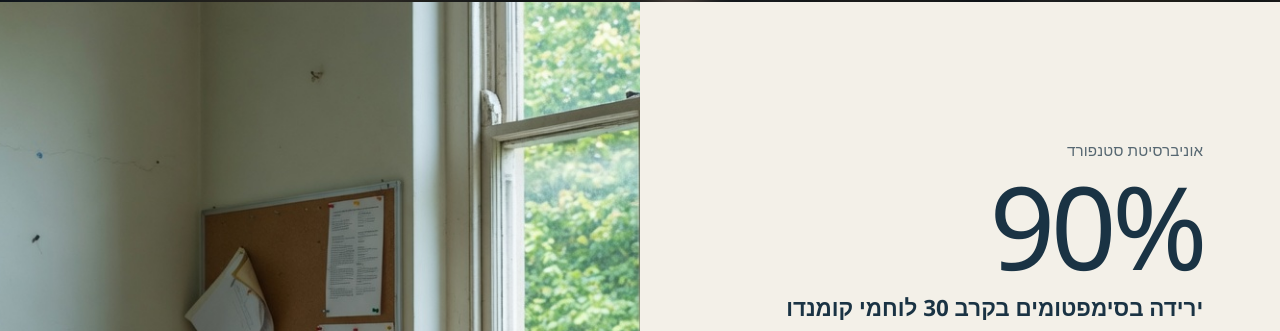
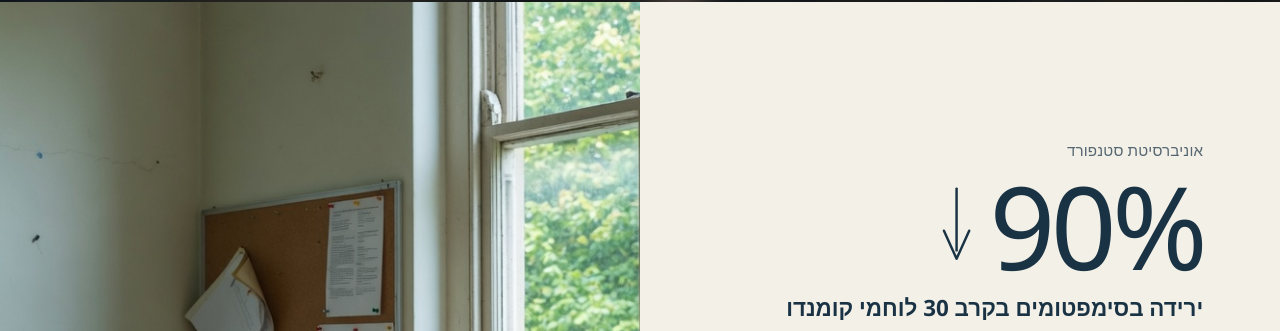
Before and after one commit to vanzvik/LP-BRAZIL, a plain HTML site: page matnat-chaim-fullscreen.html in a window 1280 px wide. Shown: the part 798-1129 px from the top of the page. Drawn offline with Linux system fonts and the light colour scheme; a web font is replaced by a local one.

Commit message:
Add a downward arrow to the left of the 90 percent figure.

```diff
--- a/matnat-chaim-fullscreen.html
+++ b/matnat-chaim-fullscreen.html
@@ -274,6 +274,20 @@
     @media (min-width: 800px) { .two { grid-template-columns: 1fr 1fr; gap: 8vw; } }
     .screen.split .copy .two { grid-template-columns: 1fr; gap: 1.1rem; }
     .screen.split .num { margin: 0.15rem 0 0.35rem; font-size: clamp(4.5rem, 9vw, 8rem); font-weight: 500; line-height: 0.85; letter-spacing: -0.04em; }
+    .stat-figure { display: flex; align-items: center; gap: 0.85rem; }
+    .stat-figure .num { margin: 0; }
+    .num-arrow {
+      flex: none;
+      width: 0.34em;
+      height: 0.78em;
+      font-size: clamp(4.5rem, 9vw, 8rem);
+      color: var(--fg);
+    }
+    .num-arrow svg {
+      display: block; width: 100%; height: 100%;
+      fill: none; stroke: currentColor; stroke-width: 1.75;
+      stroke-linecap: round; stroke-linejoin: round;
+    }
     .stat-line { margin: 0; font-size: 1.4rem; font-weight: 700; line-height: 1.35; color: var(--fg); }
     .copy p:not(.kicker):not(.title-xl):not(.num):not(.or):not(.price):not(.stat-line),
     .faq-a p,
@@ -403,7 +417,10 @@
       <div class="media"><img src="images/stanford.jpg" alt="" /></div>
       <div class="copy">
         <p class="kicker">אוניברסיטת סטנפורד</p>
-        <p class="num">90%</p>
+        <div class="stat-figure">
+          <p class="num">90%</p>
+          <span class="num-arrow" aria-hidden="true"><svg viewBox="0 0 24 64"><path d="M12 4v44"/><path d="M3 34l9 20 9-20"/></svg></span>
+        </div>
         <p class="stat-line">ירידה בסימפטומים בקרב 30 לוחמי קומנדו</p>
         <div class="prose">
           <p>ב-18 באפריל 2026, באירוע חגיגי בבית הלבן, חתם הנשיא טראמפ על צו המזרז את המחקר והשימוש באייבוגן, חומר המופק משורש של שיח אפריקאי, שהוכיח את עצמו בשנים האחרונות כפתרון קסם ללוחמי יחידות עילית הסובלים פוסט טראומה, דכאון, חרדה ופגיעות מוחיות.</p>
```
